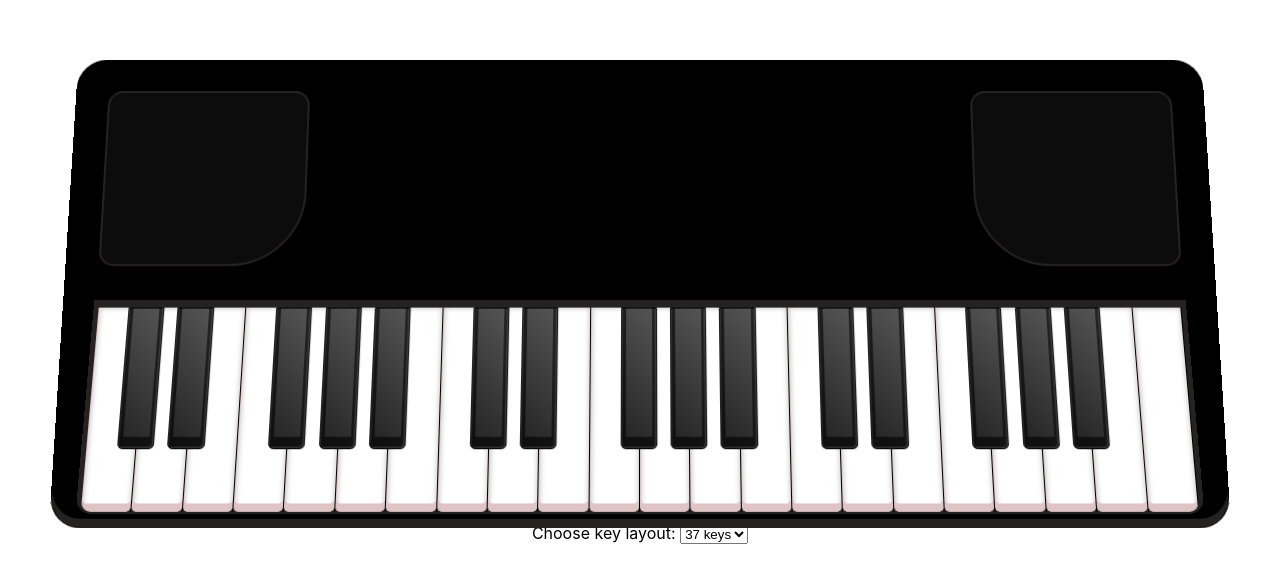
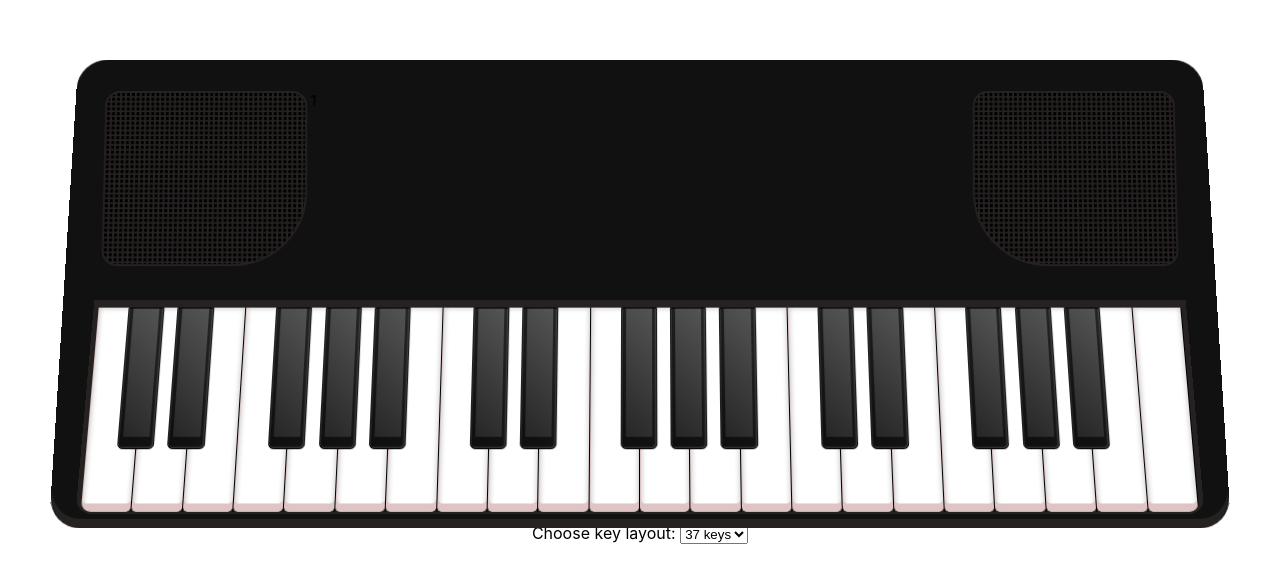
Before and after one commit to TimMansell/keyboard, a React (Create React App) app: page / in a window 1280 px wide. Shown: the part 102-684 px from the top of the page. Built offline with nearby package versions, Linux system fonts and the light colour scheme.

Commit message:
Improve speaker design

```diff
--- a/src/components/Piano/piano.scss
+++ b/src/components/Piano/piano.scss
@@ -1,6 +1,7 @@
 .piano {
+  position: relative;
   width: 100%;
-  background: #000;
+  background: #111;
   padding: .5rem;
 
   @media (min-width: 768px) {
@@ -8,10 +9,32 @@
     padding: 2rem 2rem .5rem 2rem;
     border-radius: 30px;
     box-shadow: inset 0 -8px 0px 0 #272222;
-    border: 1px solid #000;
+    border: 1px solid #111;
     border-bottom: 1px solid #272222;
     transform: perspective(800px) rotateX(5deg);
   }
+
+  // &::before, &::after {
+  //   content: '';
+  //   width: 10px;
+  //   height: 50%;
+  //   background: #333;
+  //   position: absolute;
+  // }
+
+  // &::before {
+  //   left: 0;
+  //   top: 0;
+  //   transform: rotate(-2deg) translateX(-50%);
+  //   transform-origin: bottom left;
+  // }
+
+  // &::after {
+  //   left: 0;
+  //   top: 0;
+  //   transform: rotate(2deg) translateX(-50%) translateY(100%);
+  //   transform-origin: bottom left;
+  // }
 }
 
 .controls {
@@ -28,13 +51,17 @@
   flex: 3;
   background: #0c0c0c;
   border: 2px solid #272222;
+  background: linear-gradient(transparent 70%, #272222 30%), linear-gradient(90deg, transparent 70%, #272222 30%), #000;
+  background-size: 1px 5px, 5px 1px, 100% 100%;
 
   &--left {
     border-radius: 15px 15px 75px 15px;
+    transform: skewX(2deg);
   }
 
   &--right {
     border-radius: 15px 15px 15px 75px;
+    transform: skewX(-2deg);
   }
 }
 
```
